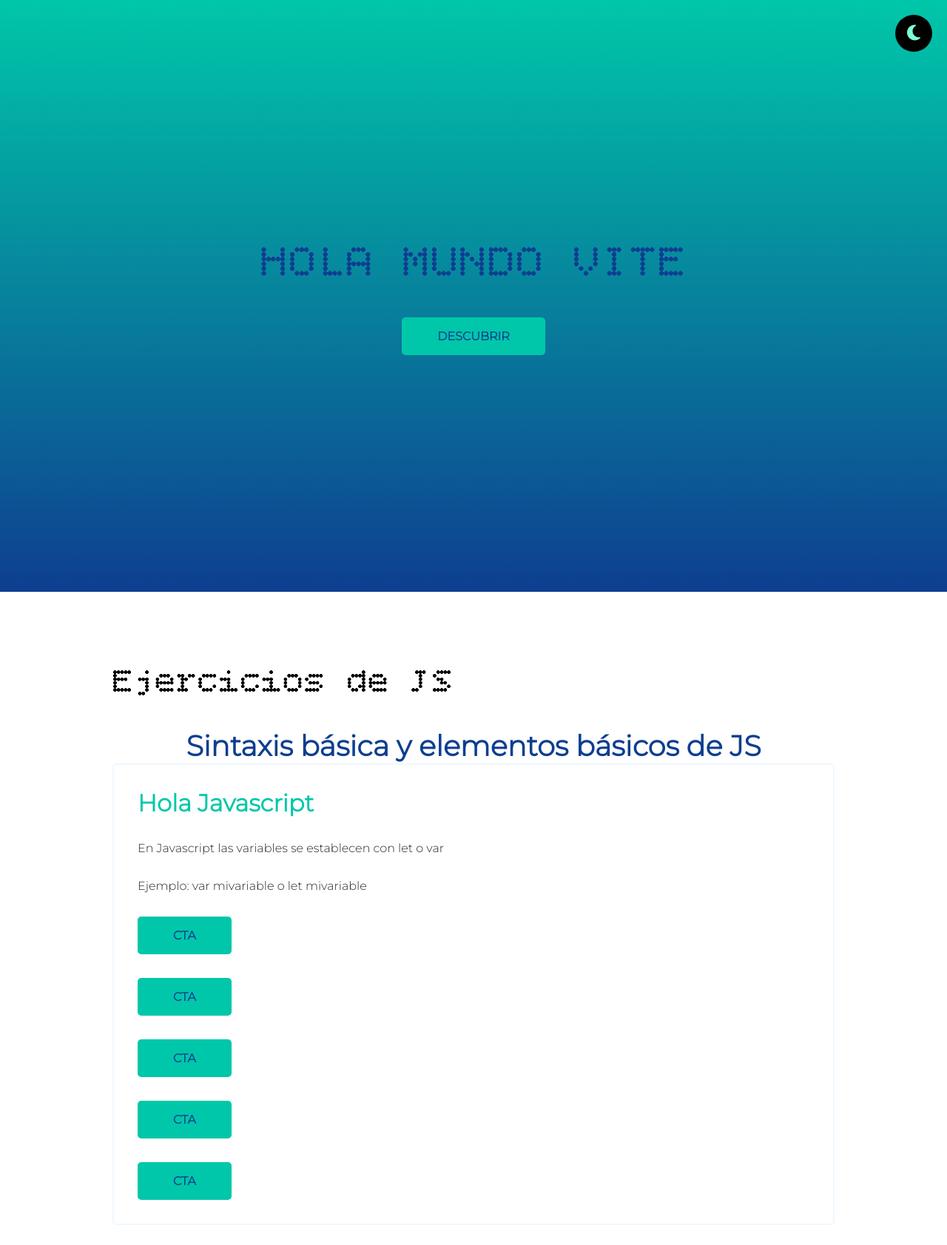
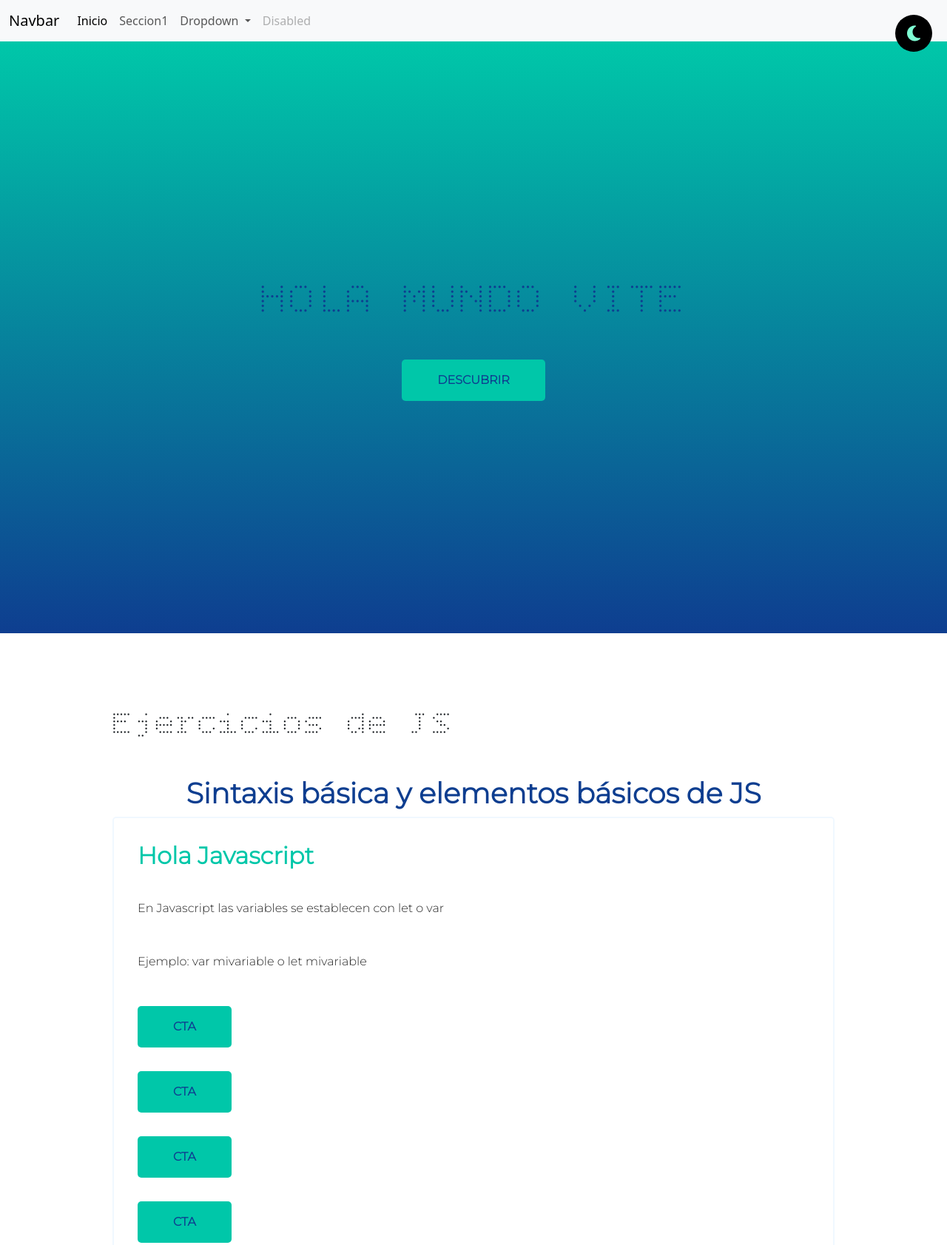
Before and after one commit to Erikadst/ejercicio-VITE-0, a website built with Vite: page index.html in a window 1280 px wide. Shown: the top 1683 px of the page at 74% size. Built offline with nearby package versions, Linux system fonts and the light colour scheme.

Commit message:
acabar modo oscuro, observador y empezar nav bootstrap

```diff
--- a/index.html
+++ b/index.html
@@ -4,13 +4,49 @@
     <meta charset="UTF-8" />
     <link rel="icon" type="image/svg+xml" href="/favicon.svg" />
     <link rel="stylesheet" href="https://cdnjs.cloudflare.com/ajax/libs/font-awesome/6.1.1/css/all.min.css" integrity="sha512-KfkfwYDsLkIlwQp6LFnl8zNdLGxu9YAA1QvwINks4PhcElQSvqcyVLLD9aMhXd13uQjoXtEKNosOWaZqXgel0g==" crossorigin="anonymous" referrerpolicy="no-referrer"/>
+    <link href="https://cdn.jsdelivr.net/npm/bootstrap@5.3.8/dist/css/bootstrap.min.css" rel="stylesheet" integrity="sha384-sRIl4kxILFvY47J16cr9ZwB07vP4J8+LH7qKQnuqkuIAvNWLzeN8tE5YBujZqJLB" crossorigin="anonymous">
+    <script defer src="https://cdn.jsdelivr.net/npm/bootstrap@5.3.8/dist/js/bootstrap.bundle.min.js" integrity="sha384-FKyoEForCGlyvwx9Hj09JcYn3nv7wiPVlz7YYwJrWVcXK/BmnVDxM+D2scQbITxI" crossorigin="anonymous"></script>
     <meta name="viewport" content="width=device-width, initial-scale=1.0" />
     <title>ejercicio-vite-0</title>
   </head>
   <body>
-
+        <!--NavBar-->
+        <nav class="navbar navbar-expand-lg bg-body-tertiary">
+          <div class="container-fluid">
+            <a class="navbar-brand" href="#">Navbar</a>
+            <button class="navbar-toggler" type="button" data-bs-toggle="collapse" data-bs-target="#navbarSupportedContent" aria-controls="navbarSupportedContent" aria-expanded="false" aria-label="Toggle navigation">
+              <span class="navbar-toggler-icon"></span>
+            </button>
+            <div class="collapse navbar-collapse" id="navbarSupportedContent">
+              <ul class="navbar-nav me-auto mb-2 mb-lg-0">
+                <li class="nav-item">
+                  <a class="nav-link active" aria-current="page" href="/#">Inicio</a>
+                </li>
+                <li class="nav-item">
+                  <a class="nav-link" href="#section1">Seccion1</a>
+                </li>
+                <li class="nav-item dropdown">
+                  <a class="nav-link dropdown-toggle" href="#" role="button" data-bs-toggle="dropdown" aria-expanded="false">
+                    Dropdown
+                  </a>
+                  <ul class="dropdown-menu">
+                    <li><a class="dropdown-item" href="#">Action</a></li>
+                    <li><a class="dropdown-item" href="#">Another action</a></li>
+                    <li><hr class="dropdown-divider"></li>
+                    <li><a class="dropdown-item" href="#">Something else here</a></li>
+                  </ul>
+                </li>
+                <li class="nav-item">
+                  <a class="nav-link disabled" aria-disabled="true">Disabled</a>
+                </li>
+              </ul>
+            </div>
+          </div>
+        </nav>
+        <!--NavBar-->
     <header>
       <div class="nav__container">
+
         <button class="nav__container--darkModeButton">
           <i class="fa-solid fa-moon"></i>
         </button>
@@ -21,11 +57,11 @@
 
     <main>
 
-      <section>
+      <section id="section1">
         <article class="artJs art01">
           <h2>Ejercicios de JS</h2>
           <div>
-          <h3>Sintaxis básica y elementos básicos de JS</h3>
+          <h3 class="fadeOut">Sintaxis básica y elementos básicos de JS</h3>
             <div>
               <h4>Hola Javascript</h4>
               <p>En Javascript las variables se establecen con let o var</p>
--- a/src/assets/js/assets/_darkMode.js
+++ b/src/assets/js/assets/_darkMode.js
@@ -2,10 +2,36 @@ export default function darkMode(){
     const $btnDarkMode = document.querySelector(
         ".nav__container--darkModeButton",
     )
-    $btnDarkMode.addEventListener("click", (e)=>{
-        const $icon = $btnDarkMode.querySelector(".fa-solid")
+
+    const $icon = $btnDarkMode.querySelector(".fa-solid")
+    const theme = localStorage.getItem("theme")
+
+    if(theme === "dark"){
         $icon.classList.remove("fa-moon")
         $icon.classList.add("fa-sun")
-    });
+        document.body.classList.add("dark")
+    }
+
+    $btnDarkMode.addEventListener("click", (e)=>{
+
+        const isDark = localStorage.getItem("theme") === "dark"
+
+        $icon.classList.toggle("fa-sun")
+        $icon.classList.toggle("fa-moon")
+        //Sirven las dos
+
+    /* if($icon.classList.contains("fa-sun")){
+        $icon.classList.remove("fa-sun")
+        $icon.classList.add("fa-moon")
+    } else {
+        $icon.classList.remove("fa-moon")
+        $icon.classList.add("fa-sun")
+    } */
+        document.body.classList.toggle("dark")
+
+        localStorage.setItem("theme", isDark ? "light" : "dark")
+
+   })
+
 
 }
--- /dev/null
+++ b/src/assets/js/assets/_observer.js
@@ -0,0 +1,27 @@
+export default function observer(){
+
+    function loadElements(entradas){
+
+        entradas.forEach((entrada)=>{
+            if (entrada.isIntersecting){
+                const fadeOutElements = entrada.target.querySelectorAll(".fadeOut")
+
+                fadeOutElements.forEach(element=>{
+                    element.classList.remove("fadeOut")
+                    element.classList.add("fadeIn")
+                })
+            }
+        })
+    }
+
+    const observador = new IntersectionObserver(loadElements, {
+        threshold: 0.1,
+    })
+
+    const sections = document.querySelectorAll("section");
+
+    sections.forEach((section)=>{
+        observador.observe(section)
+    })
+
+}
--- a/src/assets/js/main.js
+++ b/src/assets/js/main.js
@@ -4,6 +4,8 @@ import artSlider from './assets/_artSlider.js';
 import { artAcordeon01 } from './assets/_artAcordeon01.js';
 import topBottom from './assets/_topBottom.js';
 import darkMode from './assets/_darkMode.js';
+import observer from './assets/_observer.js';
+
 
 //con las funciones se espera a que el dom se carge
 //con el import no
@@ -16,4 +18,5 @@ document.addEventListener("DOMContentLoaded", ()=>{
     $main.appendChild(topBottom());
     //llamar al js de la funcion darkMode
     darkMode();
+    observer();
 })
--- a/src/assets/scss/assets/_animations.scss
+++ b/src/assets/scss/assets/_animations.scss
@@ -5,6 +5,17 @@
 .show{
     animation: showY .7s;
 }
+.fadeOut{
+    opacity: 0;
+    scale: 0.5;
+    //transform: translateX(-300px);
+}
+.fadeIn{
+    transition: all 1s ease-in;
+    opacity:1;
+    scale:1;
+    //transform: translateX(0);
+}
 @keyframes showY {
     20% { transform: translateY(5px); }
     50% { transform: translateY(10px); }
--- /dev/null
+++ b/src/assets/scss/assets/_darkmode.scss
@@ -0,0 +1,16 @@
+@use 'config' as c;
+
+body.dark{
+    h2{
+        color: rgb(76, 205, 162);
+    }
+    h3{
+        color: rgb(98, 164, 211);
+    }
+    p{
+        color:c.$color01;
+    }
+    background-color: c.$color00;
+    transition: all 1s;
+
+}
--- a/src/assets/scss/style.scss
+++ b/src/assets/scss/style.scss
@@ -11,7 +11,11 @@
 @use './assets/artSlider01';
 @use './assets/topBottom';
 @use './assets/nav';
+@use './assets/darkmode';
 
+body{
+  transition: all 1s;
+}
 header{
   height: 100dvh;
   background: linear-gradient(0deg, c.$color03,c.$color02);
```
